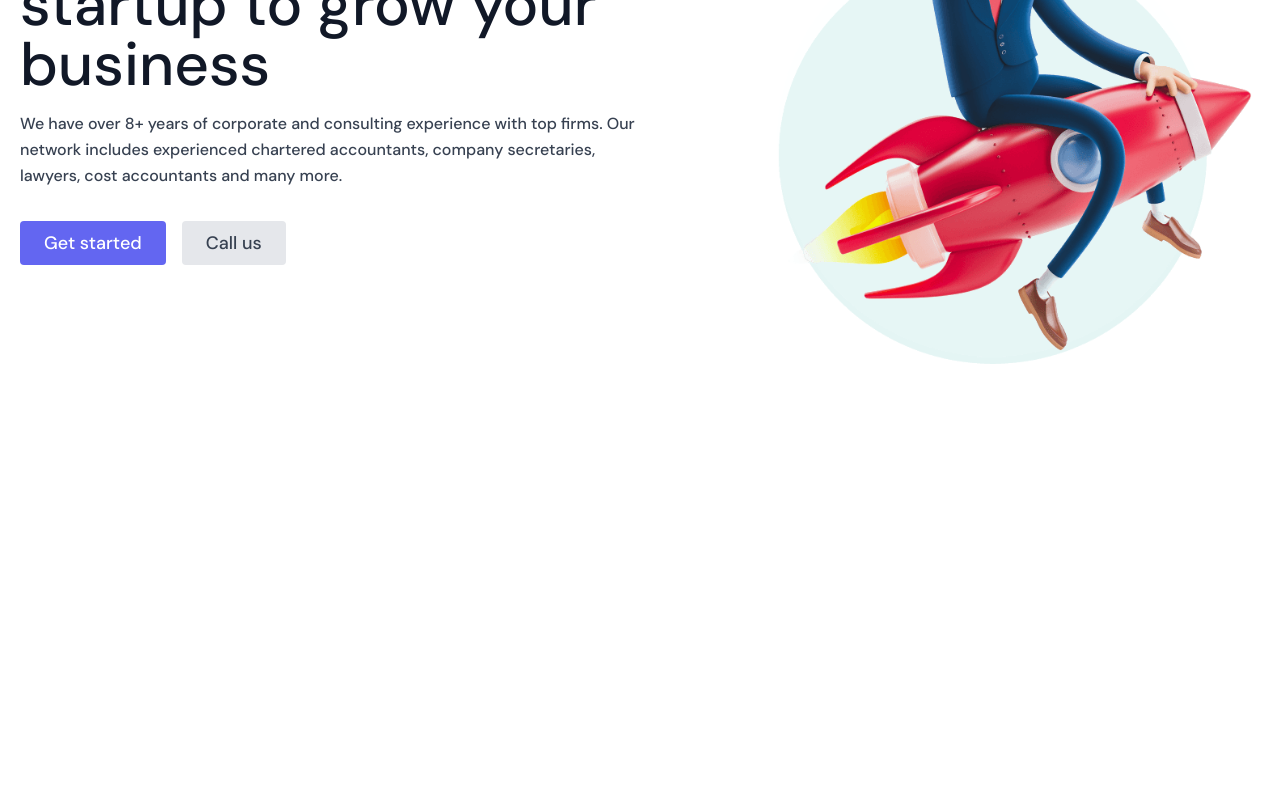
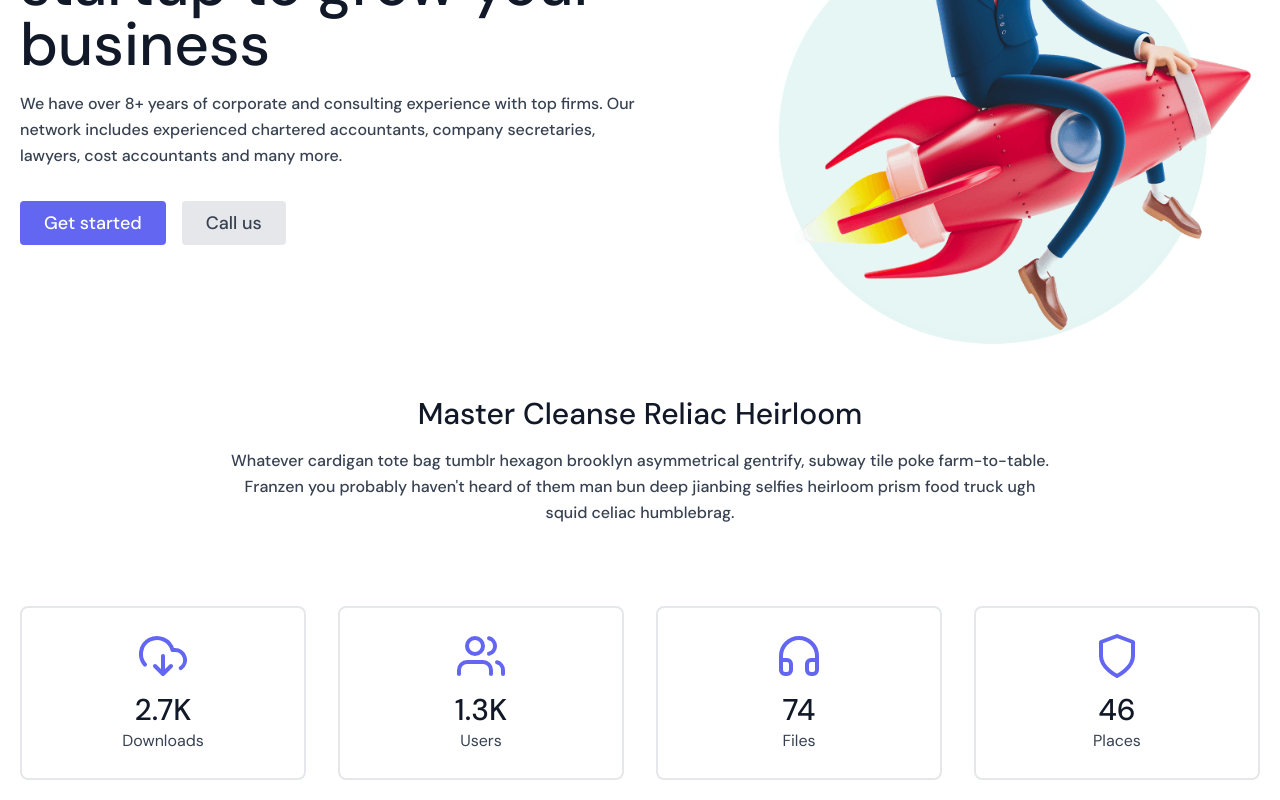
Before and after one commit to abhisek47/react-tailwind, a React (Create React App) app: page / in a window 1280 px wide. Shown: the part 312-1112 px from the top of the page. Before the commit the page ends 800 px from the top, so only its background shows below. Built offline with nearby package versions, Linux system fonts and the light colour scheme.

Commit message:
add statistic

```diff
--- a/src/App.js
+++ b/src/App.js
@@ -1,5 +1,6 @@
 import Banner from './components/banner';
 import Header from './components/header';
+import Statistic from './components/statistic';
 import './styles/main.css';
 
 function App() {
@@ -7,6 +8,7 @@ function App() {
     <div>
       <Header />
       <Banner />
+      <Statistic />
     </div>
   );
 }
--- a/src/components/banner.js
+++ b/src/components/banner.js
@@ -4,7 +4,7 @@ import banner from '../assets/boost.png';
 const Banner = () => {
   return (
     <section className='text-gray-700 body-font'>
-      <div className='container mx-auto flex px-5 py-10 md:flex-row flex-col items-center'>
+      <div className='container mx-auto flex px-5 py-5 md:flex-row flex-col items-center'>
         <div className='lg:flex-grow md:w-1/2 lg:pr-24 md:pr-16 flex flex-col md:items-start md:text-left mb-16 md:mb-0 items-center text-center font-medium'>
           <h1 className='title-font text-4xl xl:text-6xl mb-4 font-medium text-gray-900'>
             We are helping startup to grow your business
--- a/src/components/header.js
+++ b/src/components/header.js
@@ -14,11 +14,9 @@ const Header = () => {
           <div>
             <ul className='flex'>
               <li className='hoverable hover:bg-teal-700 hover:text-black'>
-                <a
-                  href='/#'
-                  className='relative block py-6 px-6 lg:p-6 text-sm lg:text-base font-bold hover:bg-teal-700 hover:text-black'>
+                <span className='relative block py-6 px-6 lg:p-6 text-sm lg:text-base font-bold hover:bg-teal-700 hover:text-black'>
                   Services
-                </a>
+                </span>
                 <div className='p-6 mega-menu mb-16 sm:mb-0 shadow-xl bg-teal-700'>
                   <div className='container mx-auto w-full flex flex-wrap justify-between mx-2'>
                     <ul className='px-4 w-full sm:w-1/2 lg:w-1/4 border-gray-600 border-b sm:border-r lg:border-b-0 pb-6 pt-6 lg:pt-3'>
--- /dev/null
+++ b/src/components/statistic.js
@@ -0,0 +1,101 @@
+import React from 'react';
+
+const Statistic = () => {
+  return (
+    <section className='text-gray-700 body-font'>
+      <div className='container px-5 py-5 mx-auto'>
+        <div className='flex flex-col text-center w-full mb-20'>
+          <h1 className='sm:text-3xl text-2xl font-medium title-font mb-4 text-gray-900'>
+            Master Cleanse Reliac Heirloom
+          </h1>
+          <p className='lg:w-2/3 mx-auto leading-relaxed font-medium text-base'>
+            Whatever cardigan tote bag tumblr hexagon brooklyn asymmetrical
+            gentrify, subway tile poke farm-to-table. Franzen you probably
+            haven't heard of them man bun deep jianbing selfies heirloom prism
+            food truck ugh squid celiac humblebrag.
+          </p>
+        </div>
+        <div className='flex flex-wrap -m-4 text-center'>
+          <div className='p-4 md:w-1/4 sm:w-1/2 w-full'>
+            <div className='border-2 border-gray-200 px-4 py-6 rounded-lg'>
+              <svg
+                fill='none'
+                stroke='currentColor'
+                strokeLinecap='round'
+                strokeLinejoin='round'
+                strokeWidth='2'
+                className='text-indigo-500 w-12 h-12 mb-3 inline-block'
+                viewBox='0 0 24 24'>
+                <path d='M8 17l4 4 4-4m-4-5v9'></path>
+                <path d='M20.88 18.09A5 5 0 0018 9h-1.26A8 8 0 103 16.29'></path>
+              </svg>
+              <h2 className='title-font font-medium text-3xl text-gray-900'>
+                2.7K
+              </h2>
+              <p className='leading-relaxed'>Downloads</p>
+            </div>
+          </div>
+          <div className='p-4 md:w-1/4 sm:w-1/2 w-full'>
+            <div className='border-2 border-gray-200 px-4 py-6 rounded-lg'>
+              <svg
+                fill='none'
+                stroke='currentColor'
+                strokeLinecap='round'
+                strokeLinejoin='round'
+                strokeWidth='2'
+                className='text-indigo-500 w-12 h-12 mb-3 inline-block'
+                viewBox='0 0 24 24'>
+                <path d='M17 21v-2a4 4 0 00-4-4H5a4 4 0 00-4 4v2'></path>
+                <circle cx='9' cy='7' r='4'></circle>
+                <path d='M23 21v-2a4 4 0 00-3-3.87m-4-12a4 4 0 010 7.75'></path>
+              </svg>
+              <h2 className='title-font font-medium text-3xl text-gray-900'>
+                1.3K
+              </h2>
+              <p className='leading-relaxed'>Users</p>
+            </div>
+          </div>
+          <div className='p-4 md:w-1/4 sm:w-1/2 w-full'>
+            <div className='border-2 border-gray-200 px-4 py-6 rounded-lg'>
+              <svg
+                fill='none'
+                stroke='currentColor'
+                strokeLinecap='round'
+                strokeLinejoin='round'
+                strokeWidth='2'
+                className='text-indigo-500 w-12 h-12 mb-3 inline-block'
+                viewBox='0 0 24 24'>
+                <path d='M3 18v-6a9 9 0 0118 0v6'></path>
+                <path d='M21 19a2 2 0 01-2 2h-1a2 2 0 01-2-2v-3a2 2 0 012-2h3zM3 19a2 2 0 002 2h1a2 2 0 002-2v-3a2 2 0 00-2-2H3z'></path>
+              </svg>
+              <h2 className='title-font font-medium text-3xl text-gray-900'>
+                74
+              </h2>
+              <p className='leading-relaxed'>Files</p>
+            </div>
+          </div>
+          <div className='p-4 md:w-1/4 sm:w-1/2 w-full'>
+            <div className='border-2 border-gray-200 px-4 py-6 rounded-lg'>
+              <svg
+                fill='none'
+                stroke='currentColor'
+                strokeLinecap='round'
+                strokeLinejoin='round'
+                strokeWidth='2'
+                className='text-indigo-500 w-12 h-12 mb-3 inline-block'
+                viewBox='0 0 24 24'>
+                <path d='M12 22s8-4 8-10V5l-8-3-8 3v7c0 6 8 10 8 10z'></path>
+              </svg>
+              <h2 className='title-font font-medium text-3xl text-gray-900'>
+                46
+              </h2>
+              <p className='leading-relaxed'>Places</p>
+            </div>
+          </div>
+        </div>
+      </div>
+    </section>
+  );
+};
+
+export default Statistic;
--- a/src/index.css
+++ b/src/index.css
@@ -26,7 +26,7 @@ code {
   position: static;
 }
 
-.hoverable > a:after {
+.hoverable > span:after {
   content: '\25BC';
   font-size: 10px;
   padding-left: 6px;
```
Also changed, not shown: 1 other file (tests, documents, lock files or other folders).
